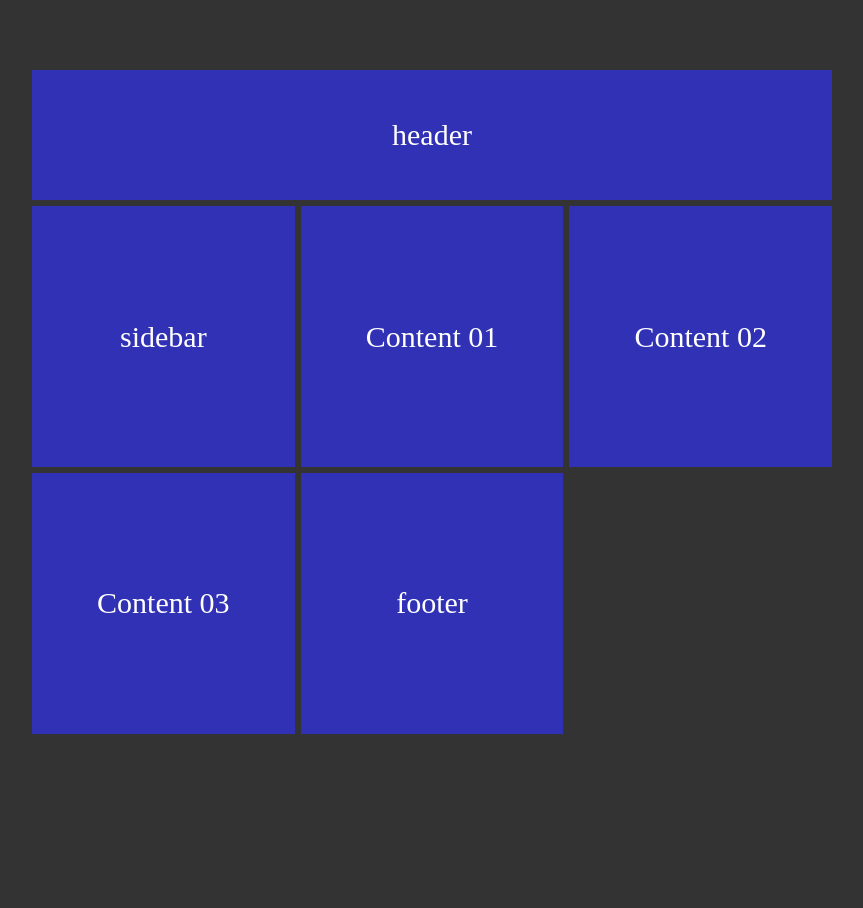
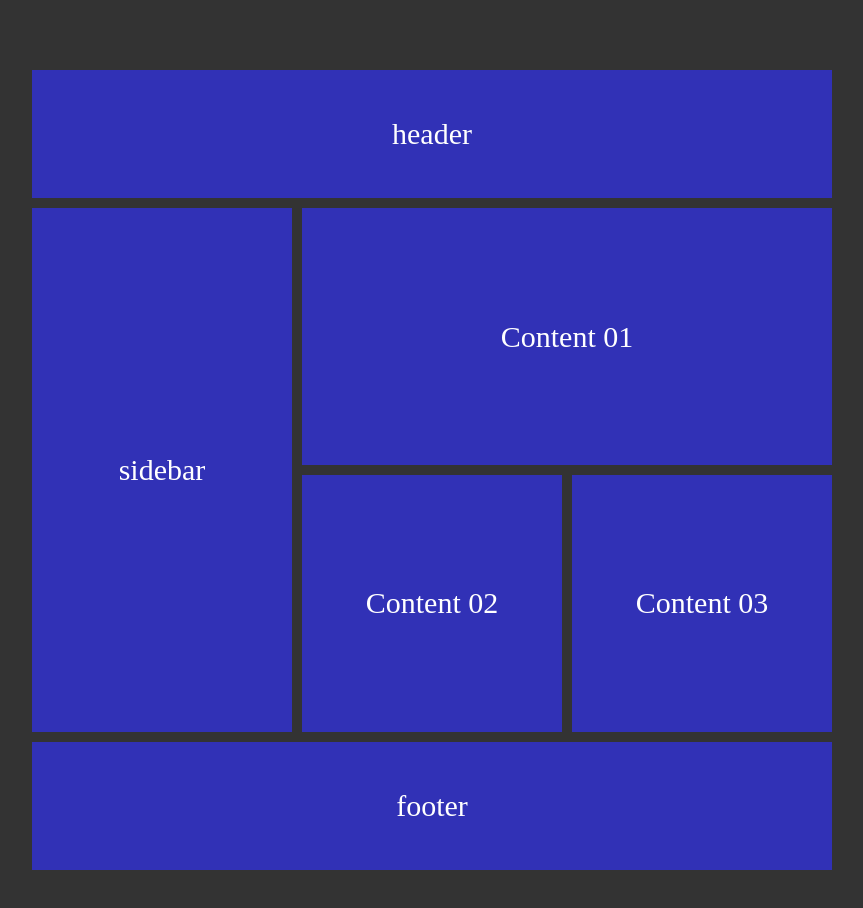
Before and after one commit to FerdouseOfficial/Master-Grid, a plain HTML site: page GridByCoderArmy/Actual Practice file/example1.html in a window 1280 px wide. Shown: the whole page, without its empty margins (208-1071 px from the left). Drawn offline with Linux system fonts and the light colour scheme.

Commit message:
I have successfully done it

```diff
--- a/GridByCoderArmy/Actual Practice file/example1.css
+++ b/GridByCoderArmy/Actual Practice file/example1.css
@@ -14,7 +14,7 @@
   grid-template-rows: 1fr 2fr 2fr 1fr;
   height: 800px;
   width: 800px;
-  gap: 6px;
+  gap: 10px;
   margin: 70px auto;
 }
 .box {
@@ -24,7 +24,19 @@
   align-items: center;
   font-size: 30px;
 }
-.header{
-    grid-column-start: 1;
-    grid-column-end: 4;
+.header {
+  grid-column-start: 1;
+  grid-column-end: 4;
 }
+.sidebar {
+  grid-row-start: 2;
+  grid-row-end: 4;
+}
+.content1 {
+  grid-column-start: 2;
+  grid-column-end: 4;
+}
+.footer {
+  grid-column-start: 1;
+  grid-column-end: 4;
+}
```
